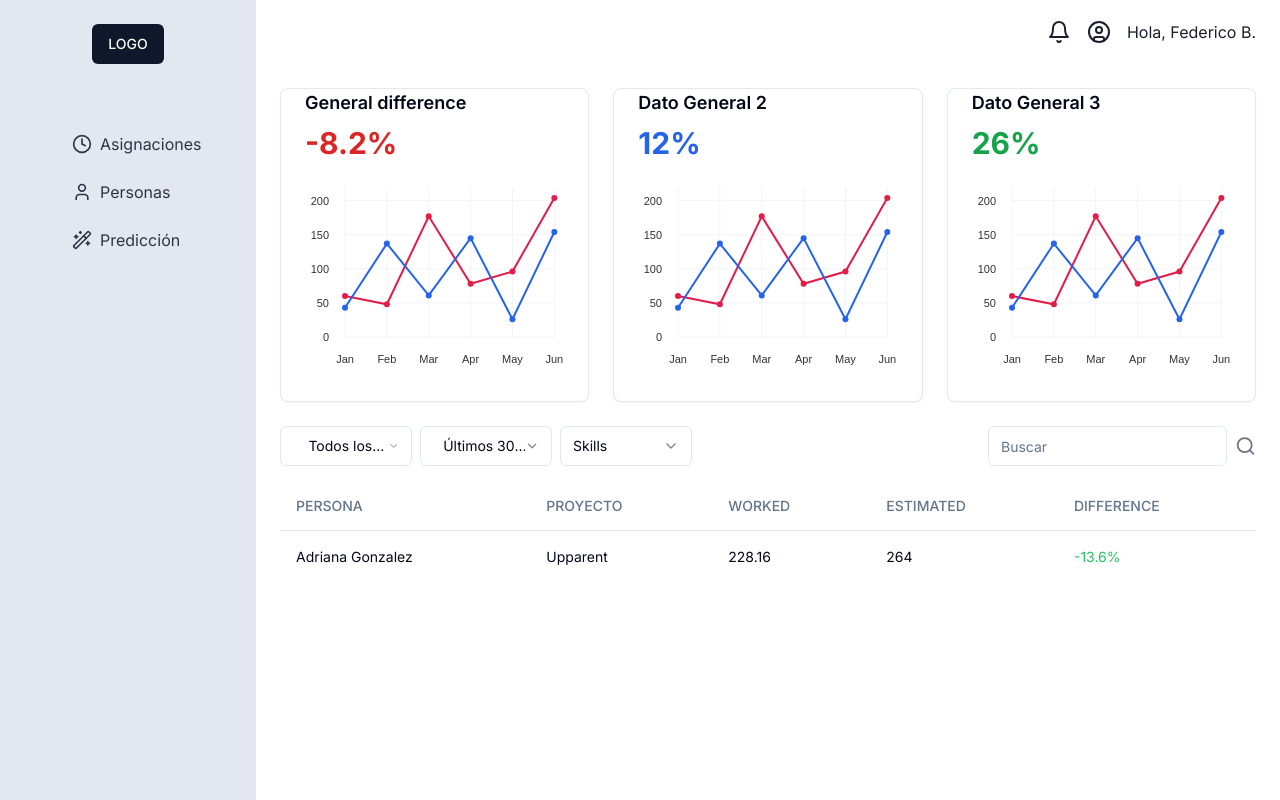
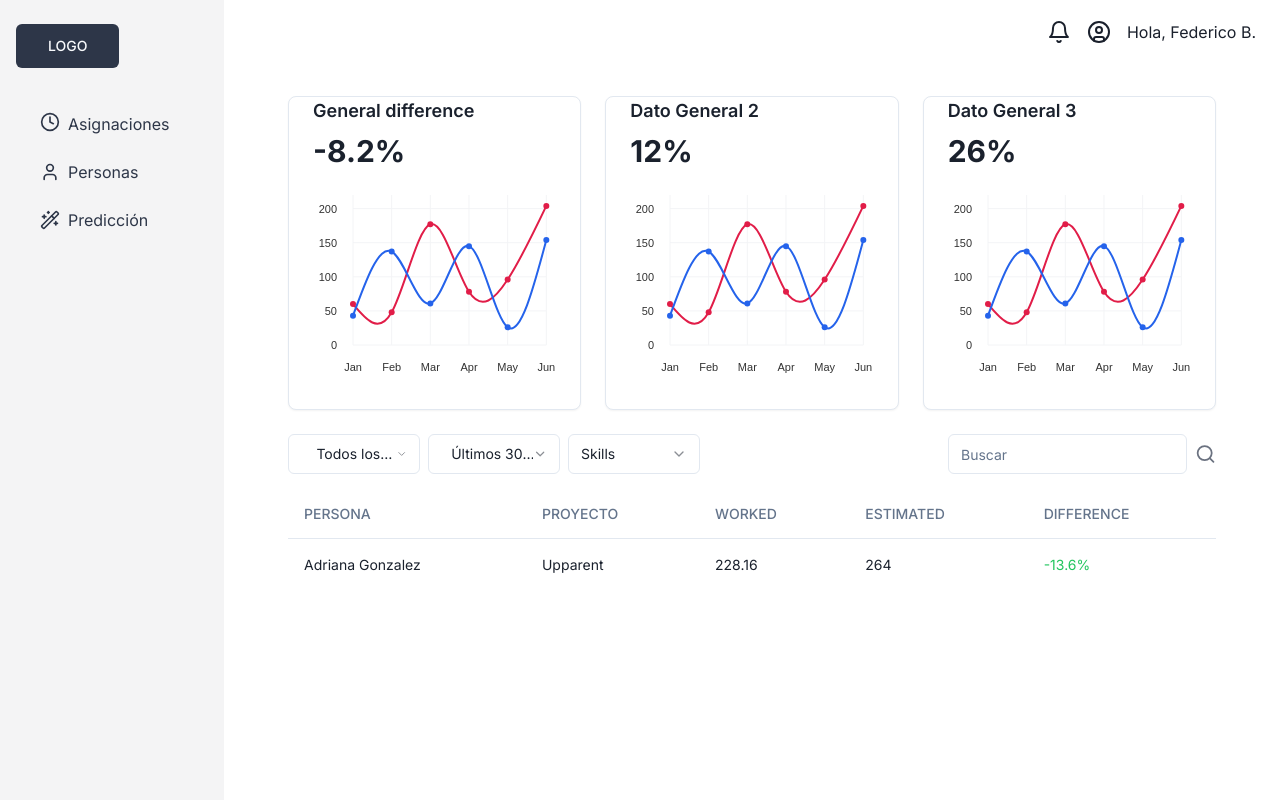
Before and after one commit to victor1mrs/proj-data-operation, a Next.js app: page / in a window 1280 px wide. Built offline with nearby package versions, Linux system fonts and the light colour scheme.

Commit message:
compocomponentization and theming edit

```diff
--- a/src/app/globals.css
+++ b/src/app/globals.css
@@ -5,48 +5,48 @@
 @layer base {
   :root {
     --background: 0 0% 100%;
-    --foreground: 222.2 84% 4.9%;
+    --foreground: 220 26% 14%;
 
     --card: 0 0% 100%;
-    --card-foreground: 222.2 84% 4.9%;
+    --card-foreground: 220 26% 14%;
 
     --popover: 0 0% 100%;
-    --popover-foreground: 222.2 84% 4.9%;
+    --popover-foreground: 220 26% 14%;
 
-    --primary: 222.2 47.4% 11.2%;
+    --primary: 220 23% 23%;
     --primary-foreground: 210 40% 98%;
 
     --secondary: 210 40% 96.1%;
-    --secondary-foreground: 222.2 47.4% 11.2%;
+    --secondary-foreground: 220 23% 23%;
 
     --muted: 210 40% 96.1%;
     --muted-foreground: 215.4 16.3% 46.9%;
 
     --accent: 210 40% 96.1%;
-    --accent-foreground: 222.2 47.4% 11.2%;
+    --accent-foreground: 220 23% 23%;
 
     --destructive: 0 84.2% 60.2%;
     --destructive-foreground: 210 40% 98%;
 
     --border: 214.3 31.8% 91.4%;
     --input: 214.3 31.8% 91.4%;
-    --ring: 222.2 84% 4.9%;
+    --ring: 220 26% 14%;
 
     --radius: 0.5rem;
   }
 
   .dark {
-    --background: 222.2 84% 4.9%;
+    --background: 220 26% 14%;
     --foreground: 210 40% 98%;
 
-    --card: 222.2 84% 4.9%;
+    --card: 220 26% 14%;
     --card-foreground: 210 40% 98%;
 
-    --popover: 222.2 84% 4.9%;
+    --popover: 220 26% 14%;
     --popover-foreground: 210 40% 98%;
 
     --primary: 210 40% 98%;
-    --primary-foreground: 222.2 47.4% 11.2%;
+    --primary-foreground: 220 23% 23%;
 
     --secondary: 217.2 32.6% 17.5%;
     --secondary-foreground: 210 40% 98%;
--- a/src/app/page.tsx
+++ b/src/app/page.tsx
@@ -12,33 +12,41 @@ import {
   TableBody,
   Table,
 } from "@/components/ui/table";
+import LineChartCard  from "@/components/LineChartCard";
 import { Search } from "lucide-react";
+
+const data1 = [
+  {
+    id: "Desktop",
+    data: [
+      { x: "Jan", y: 43 },
+      { x: "Feb", y: 137 },
+      { x: "Mar", y: 61 },
+      { x: "Apr", y: 145 },
+      { x: "May", y: 26 },
+      { x: "Jun", y: 154 },
+    ],
+  },
+  {
+    id: "Mobile",
+    data: [
+      { x: "Jan", y: 60 },
+      { x: "Feb", y: 48 },
+      { x: "Mar", y: 177 },
+      { x: "Apr", y: 78 },
+      { x: "May", y: 96 },
+      { x: "Jun", y: 204 },
+    ],
+  },
+]
 
 export default function Home() {
   return (
-    <div className="p-6">
-      <div className="grid grid-cols-3 gap-6 mb-6">
-        <Card className="col-span-1">
-          <CardContent>
-            <h2 className="text-lg font-semibold mb-2">General difference</h2>
-            <p className="text-3xl font-bold text-red-600 mb-4">-8.2%</p>
-            <LineChart className="w-full h-[200px]" />
-          </CardContent>
-        </Card>
-        <Card className="col-span-1">
-          <CardContent>
-            <h2 className="text-lg font-semibold mb-2">Dato General 2</h2>
-            <p className="text-3xl font-bold text-blue-600 mb-4">12%</p>
-            <LineChart className="w-full h-[200px]" />
-          </CardContent>
-        </Card>
-        <Card className="col-span-1">
-          <CardContent>
-            <h2 className="text-lg font-semibold mb-2">Dato General 3</h2>
-            <p className="text-3xl font-bold text-green-600 mb-4">26%</p>
-            <LineChart className="w-full h-[200px]" />
-          </CardContent>
-        </Card>
+    <div className="flex flex-col py-8 px-16">
+      <div className="flex w-full gap-6 mb-6">
+        <LineChartCard title="General difference" mainInfo="-8.2%" data={data1} />
+        <LineChartCard title="Dato General 2" mainInfo="12%" data={data1} />
+        <LineChartCard title="Dato General 3" mainInfo="26%" data={data1} />
       </div>
       <div className="mb-6">
         <div className="flex justify-between mb-4">
@@ -88,76 +96,3 @@ export default function Home() {
     </div>
   );
 }
-
-function LineChart(props: any) {
-  return (
-    <div {...props}>
-      <ResponsiveLine
-        data={[
-          {
-            id: "Desktop",
-            data: [
-              { x: "Jan", y: 43 },
-              { x: "Feb", y: 137 },
-              { x: "Mar", y: 61 },
-              { x: "Apr", y: 145 },
-              { x: "May", y: 26 },
-              { x: "Jun", y: 154 },
-            ],
-          },
-          {
-            id: "Mobile",
-            data: [
-              { x: "Jan", y: 60 },
-              { x: "Feb", y: 48 },
-              { x: "Mar", y: 177 },
-              { x: "Apr", y: 78 },
-              { x: "May", y: 96 },
-              { x: "Jun", y: 204 },
-            ],
-          },
-        ]}
-        margin={{ top: 10, right: 10, bottom: 40, left: 40 }}
-        xScale={{
-          type: "point",
-        }}
-        yScale={{
-          type: "linear",
-        }}
-        axisTop={null}
-        axisRight={null}
-        axisBottom={{
-          tickSize: 0,
-          tickPadding: 16,
-        }}
-        axisLeft={{
-          tickSize: 0,
-          tickValues: 5,
-          tickPadding: 16,
-        }}
-        colors={["#2563eb", "#e11d48"]}
-        pointSize={6}
-        useMesh={true}
-        gridYValues={6}
-        theme={{
-          tooltip: {
-            chip: {
-              borderRadius: "9999px",
-            },
-            container: {
-              fontSize: "12px",
-              textTransform: "capitalize",
-              borderRadius: "6px",
-            },
-          },
-          grid: {
-            line: {
-              stroke: "#f3f4f6",
-            },
-          },
-        }}
-        role="application"
-      />
-    </div>
-  );
-}
--- a/src/components/Dashboard.tsx
+++ b/src/components/Dashboard.tsx
@@ -5,14 +5,14 @@ import { Button } from "./ui/button";
 const Dashboard = ({ children }: { children: React.ReactNode }) => {
   return (
     <div className="flex h-screen">
-      <aside className="w-64 p-6 bg-[#E2E7F0] text-[#2D3648]">
-        <div className="mb-8 flex justify-center">
-          <Button>LOGO</Button>
+      <aside className="w-56 py-6 px-4 bg-primary/5 text-[#2D3648]">
+        <div className="mb-8 flex">
+          <Button size="lg">LOGO</Button>
         </div>
-        <nav className="flex flex-col items-start justify-between p-6 space-y-1 ">
-          <ul>
+        <nav className="flex flex-col items-start justify-between space-y-1 ">
+          <ul className="w-full">
             <li className="py-3 px-6">
-              <Link className="flex items-center gap-2" href="/menu">
+              <Link className="flex gap-2" href="/menu">
                 <Clock className="h-5 w-5" />
                 <span>Asignaciones</span>
               </Link>
--- /dev/null
+++ b/src/components/LineChartCard.tsx
@@ -0,0 +1,74 @@
+import { ResponsiveLine } from "@nivo/line";
+import { CardContent, Card } from "@/components/ui/card";
+
+type LineChartCardProps = {
+  title: string;
+  mainInfo: string;
+  data: {
+    id: string;
+    data: {
+      x: string;
+      y: number;
+    }[]
+  }[]
+
+}
+
+const LineChartCard = ({title, mainInfo, data} : LineChartCardProps) => {
+  return (
+    <Card className="flex w-full">
+    <CardContent className="w-full">
+      <h2 className="text-lg font-semibold mb-2">{title}</h2>
+      <p className="text-3xl font-bold mb-4">{mainInfo}</p>
+      <div className="w-full h-[200px]">
+        <ResponsiveLine
+          data={data}
+          curve="natural"
+          margin={{ top: 10, right: 10, bottom: 40, left: 40 }}
+          xScale={{
+            type: "point",
+          }}
+          yScale={{
+            type: "linear",
+          }}
+          axisTop={null}
+          axisRight={null}
+          axisBottom={{
+            tickSize: 0,
+            tickPadding: 16,
+          }}
+          axisLeft={{
+            tickSize: 0,
+            tickValues: 5,
+            tickPadding: 16,
+          }}
+          colors={["#2563eb", "#e11d48"]}
+          pointSize={6}
+          useMesh={true}
+          gridYValues={6}
+          theme={{
+            tooltip: {
+              chip: {
+                borderRadius: "9999px",
+              },
+              container: {
+                fontSize: "12px",
+                textTransform: "capitalize",
+                borderRadius: "6px",
+              },
+            },
+            grid: {
+              line: {
+                stroke: "#f3f4f6",
+              },
+            },
+          }}
+          role="application"
+        />
+      </div>
+    </CardContent>
+  </Card>
+  );
+}
+
+export default LineChartCard;
```
Also changed, not shown: tailwind.config.ts (line endings or trailing spaces).
